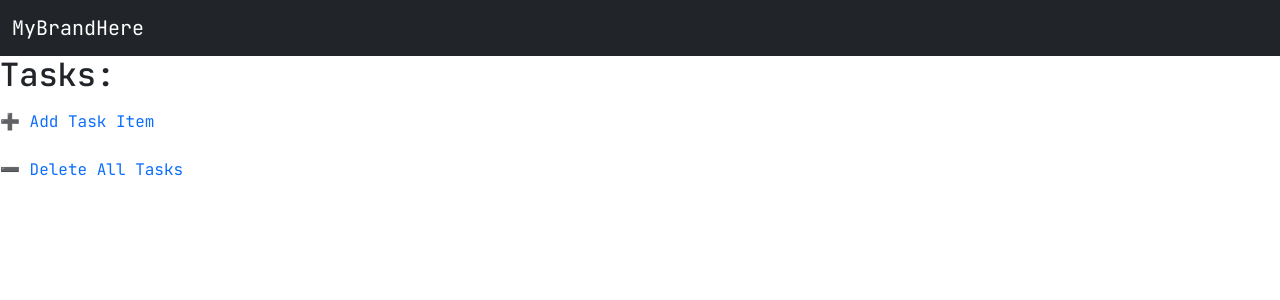
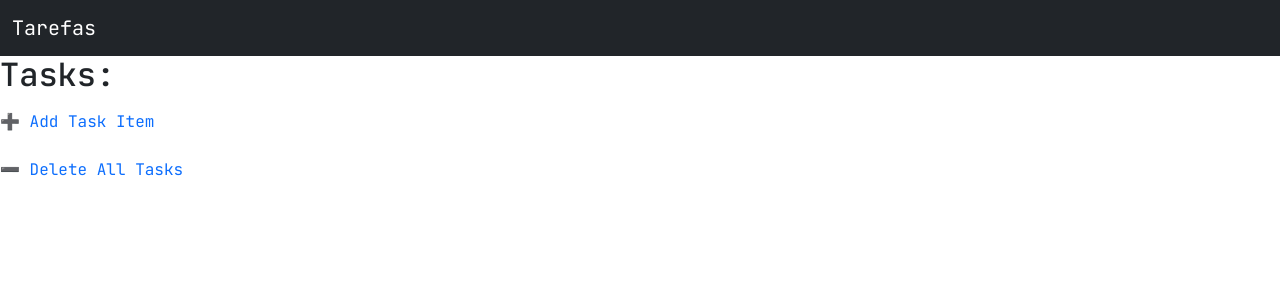
Before and after one commit to lyli127/flask-app, a Flask app: page /tasks/all in a window 1280 px wide. Shown: the top 300 px of the page. Run offline with Flask 3, Linux system fonts and the light colour scheme; the visitor is signed in with stand-in values (Sample User, id 1); data that the repository does not hold is empty; some libraries are stand-ins or nearby versions.

Commit message:
add new branding name

```diff
--- a/templates/view_all_tasks.html
+++ b/templates/view_all_tasks.html
@@ -10,7 +10,7 @@
 <nav class="navbar navbar-dark bg-dark">
     <!-- Navbar content -->
     <div class="container-fluid">
-        <a class="navbar-brand" href="#">MyBrandHere</a>
+        <a class="navbar-brand" href="#">Tarefas</a>
     </div>
 
 </nav>
```
